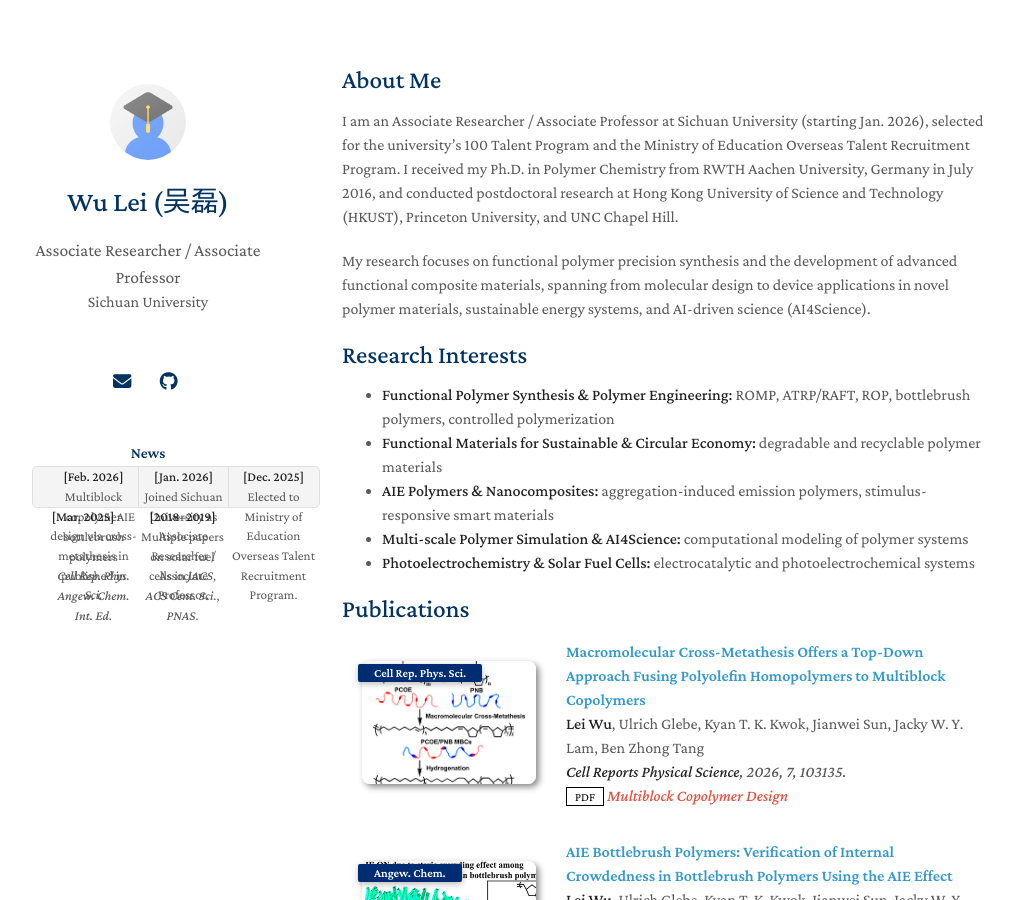
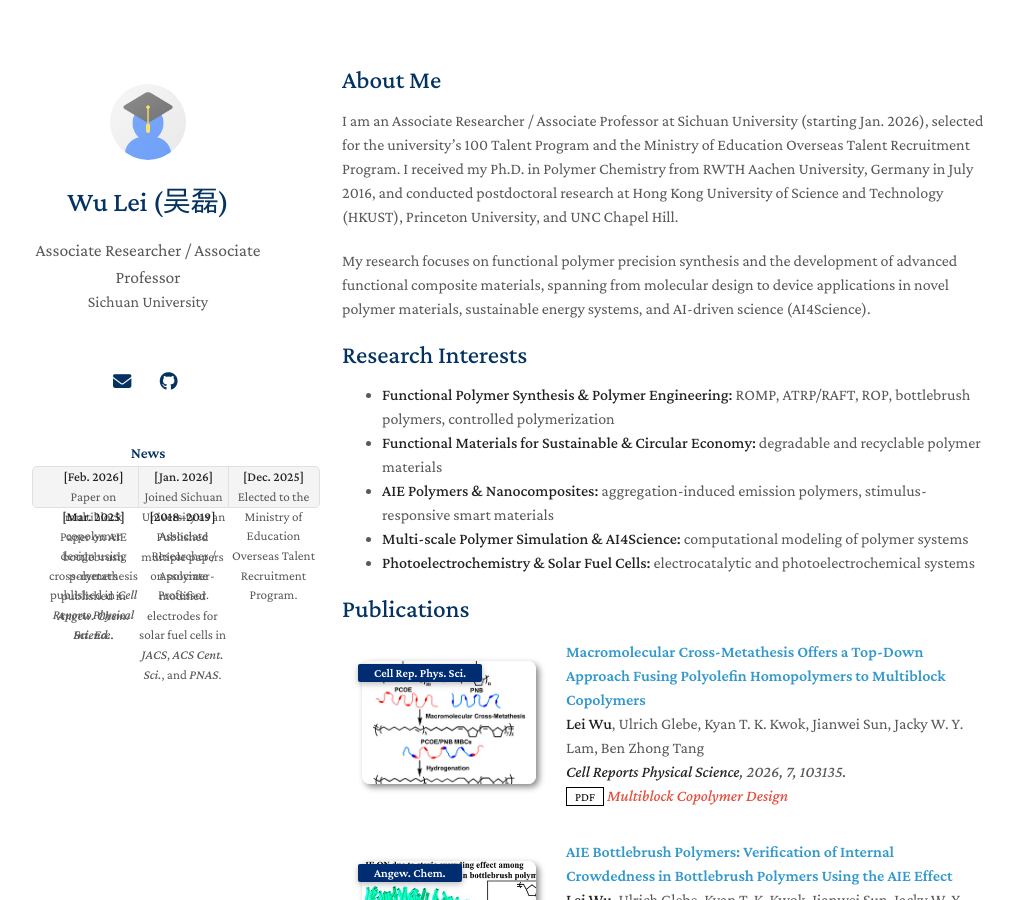
Before and after one commit to leiwuhoohoo/leiwu_polymer_research, a Jekyll site: the page built from index.md, in a window 1280 px wide and 900 px high. Shown: the whole window, without its empty margins (128-1141 px from the left). Built offline with Jekyll 4.4.1, drawn with Linux system fonts in a browser that asks for light colours; a style sheet for code colours, icons or effects is not loaded; our own code applies the rules of GitHub Pages for plain Markdown files.

Commit message:
Restore original News text, keep only word-wrap CSS fix

```diff
--- a/_includes/news.md
+++ b/_includes/news.md
@@ -1,10 +1,10 @@
 <div style="margin-top: 20px; word-wrap: break-word; overflow-wrap: break-word;">
   <h3 style="margin: 0 0 5px; font-size: 0.95rem;">News</h3>
   <ul style="margin: 0; padding-left: 16px; font-size: 0.82rem; line-height: 1.5;">
-    <li><strong>[Feb. 2026]</strong> Multiblock copolymer design via cross-metathesis in <em>Cell Rep. Phys. Sci.</em></li>
-    <li><strong>[Jan. 2026]</strong> Joined Sichuan University as Associate Researcher / Associate Professor.</li>
-    <li><strong>[Dec. 2025]</strong> Elected to Ministry of Education Overseas Talent Recruitment Program.</li>
-    <li><strong>[Mar. 2025]</strong> AIE bottlebrush polymers published in <em>Angew. Chem. Int. Ed.</em></li>
-    <li><strong>[2018–2019]</strong> Multiple papers on solar fuel cells in <em>JACS</em>, <em>ACS Cent. Sci.</em>, <em>PNAS</em>.</li>
+    <li><strong>[Feb. 2026]</strong> Paper on multiblock copolymer design using cross-metathesis published in <em>Cell Reports Physical Science</em>.</li>
+    <li><strong>[Jan. 2026]</strong> Joined Sichuan University as an Associate Researcher / Associate Professor.</li>
+    <li><strong>[Dec. 2025]</strong> Elected to the Ministry of Education Overseas Talent Recruitment Program.</li>
+    <li><strong>[Mar. 2025]</strong> Paper on AIE bottlebrush polymers published in <em>Angew. Chem. Int. Ed.</em>.</li>
+    <li><strong>[2018–2019]</strong> Published multiple papers on polymer-modified electrodes for solar fuel cells in <em>JACS</em>, <em>ACS Cent. Sci.</em>, and <em>PNAS</em>.</li>
   </ul>
 </div>
```
